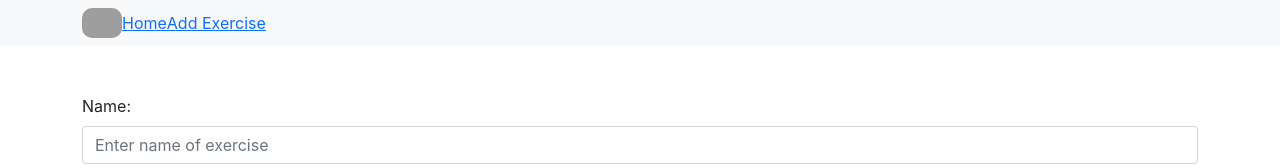
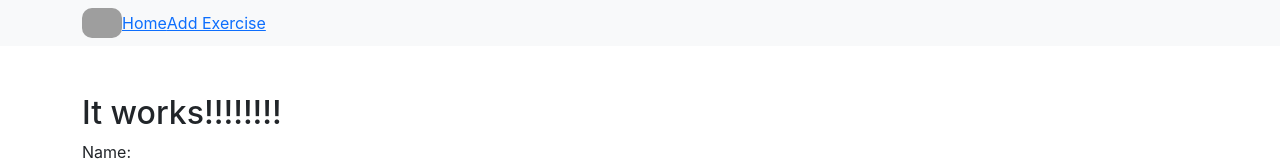
Before and after one commit to paolaagarmun/personalized-stretching-react, a React (Create React App) app: page /addExercise in a window 1280 px wide. Shown: the top 168 px of the page. Built offline with nearby package versions, Linux system fonts and the light colour scheme; grey boxes are pictures that could not be loaded.

Commit message:
testing netlify

```diff
--- a/src/views/AddExerciseView.js
+++ b/src/views/AddExerciseView.js
@@ -4,6 +4,7 @@ import { Form } from "react-bootstrap"
 const AddExerciseView = () => {
     return (
         <div className="container mt-5" >
+            <h2>It works!!!!!!!!</h2>
             <Form>
 
                 <Form.Label>Name:</Form.Label>
```
